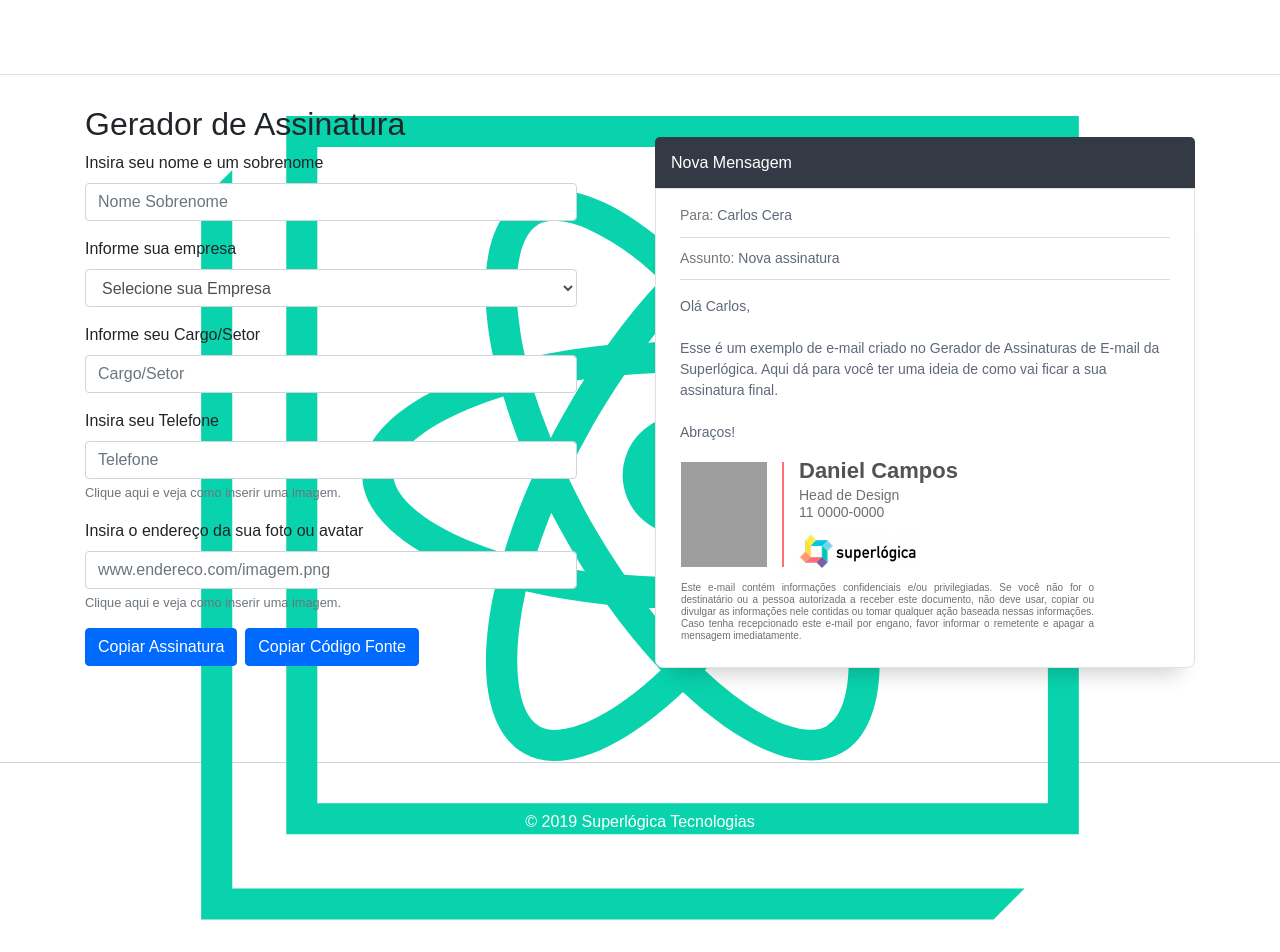
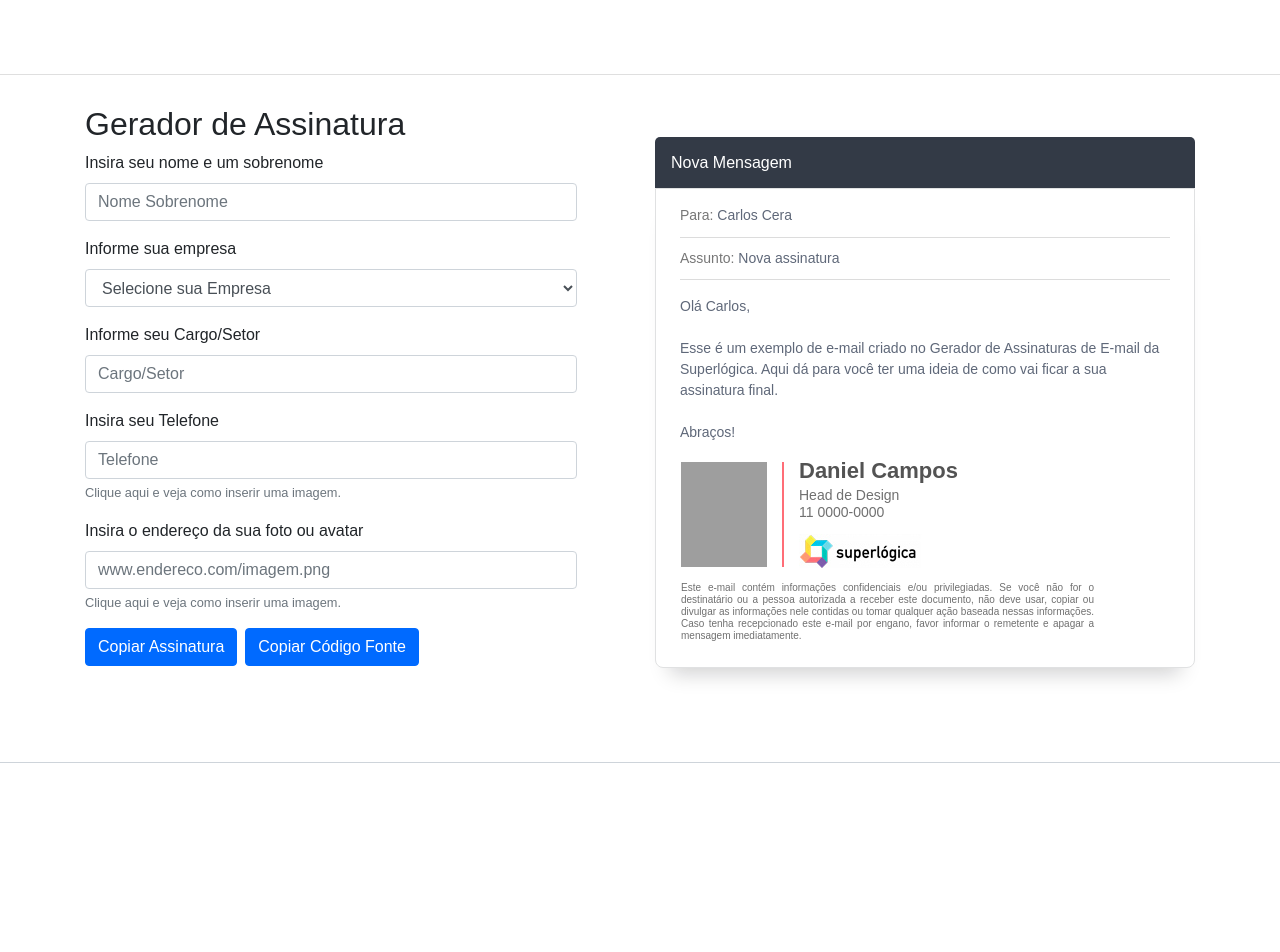
Before and after one commit to thayna-oliveira/superlogica-gerador-de-assinaturas, a React (Create React App) app: page / in a window 1280 px wide. Shown: the top 952 px of the page. After the commit the page ends 882 px from the top, so only its background shows below. Built offline with nearby package versions, Linux system fonts and the light colour scheme; grey boxes are pictures that could not be loaded.

Commit message:
add component folders

```diff
--- a/src/App.js
+++ b/src/App.js
@@ -3,6 +3,7 @@ import logo from './logo.svg';
 import './App.css';
 
 import Navbar from './components/Navbar';
+import Footer from './components/Footer';
 import Gerador from './components/gerador';
 
 function App() {
@@ -11,17 +12,9 @@ function App() {
 
       <Navbar logo={logo} alt="Logo Superlogica" />
 
-      <div className="hero">
-        <div className="container">
-          <Gerador />
-        </div>
-      </div>
+      <Gerador />
 
-      <div className="footer">
-        <div className="container">
-          <p className="text-center text-white m-0">© 2019 Superlógica Tecnologias</p>
-        </div>
-      </div>
+      <Footer year="2019" text="Superlógica Tecnologias" />
 
     </div>
   );
--- /dev/null
+++ b/src/components/Container/index.js
@@ -0,0 +1,11 @@
+import React from 'react';
+
+const Container = (props) => (
+    <div className="container">
+        <div className="row">
+            {props.children}
+        </div>
+    </div>
+);
+
+export default Container;
--- /dev/null
+++ b/src/components/Footer/index.js
@@ -0,0 +1,13 @@
+import React from 'react';
+
+import Container from '../Container/';
+
+const Footer = ({ year, text }) => (
+    <div className="footer">
+        <Container>
+            <p className="text-center text-white m-0">© {year} {text}</p>
+        </Container>
+    </div>
+);
+
+export default Footer;
--- a/src/components/Navbar/index.js
+++ b/src/components/Navbar/index.js
@@ -1,12 +1,14 @@
 import React from 'react';
+
+import Container from '../Container/';
 
 const Navbar = ({ logo, alt }) => (
     <div className="nav">
-        <div className="container">
+        <Container>
             <a href="https://superlogica.com" target="_blank">
                 <img src={logo} alt={alt} className="logo" />
             </a>
-        </div>
+        </Container>
     </div>
 );
 
--- a/src/components/gerador.js
+++ b/src/components/gerador.js
@@ -109,6 +109,9 @@ class Gerador extends Component {
 
     return (
 
+      <div className="hero">
+        <div className="container">
+
           <div className="row">
             <div className="col-12 col-lg-6">
               <form className="pr-lg-5">
@@ -211,6 +214,9 @@ class Gerador extends Component {
             </div>
 
           </div>
+
+        </div>
+      </div>
     )
   }
 }
```
Lines whose indentation alone changed are shown as unchanged.
